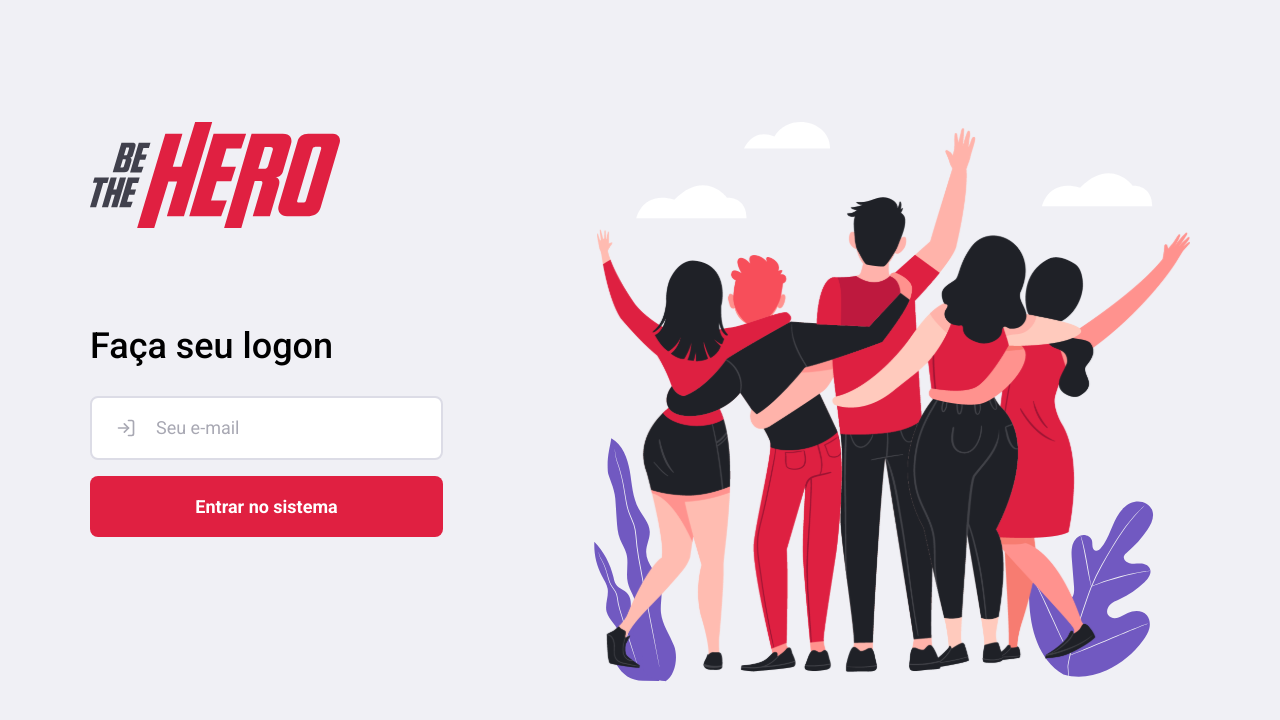
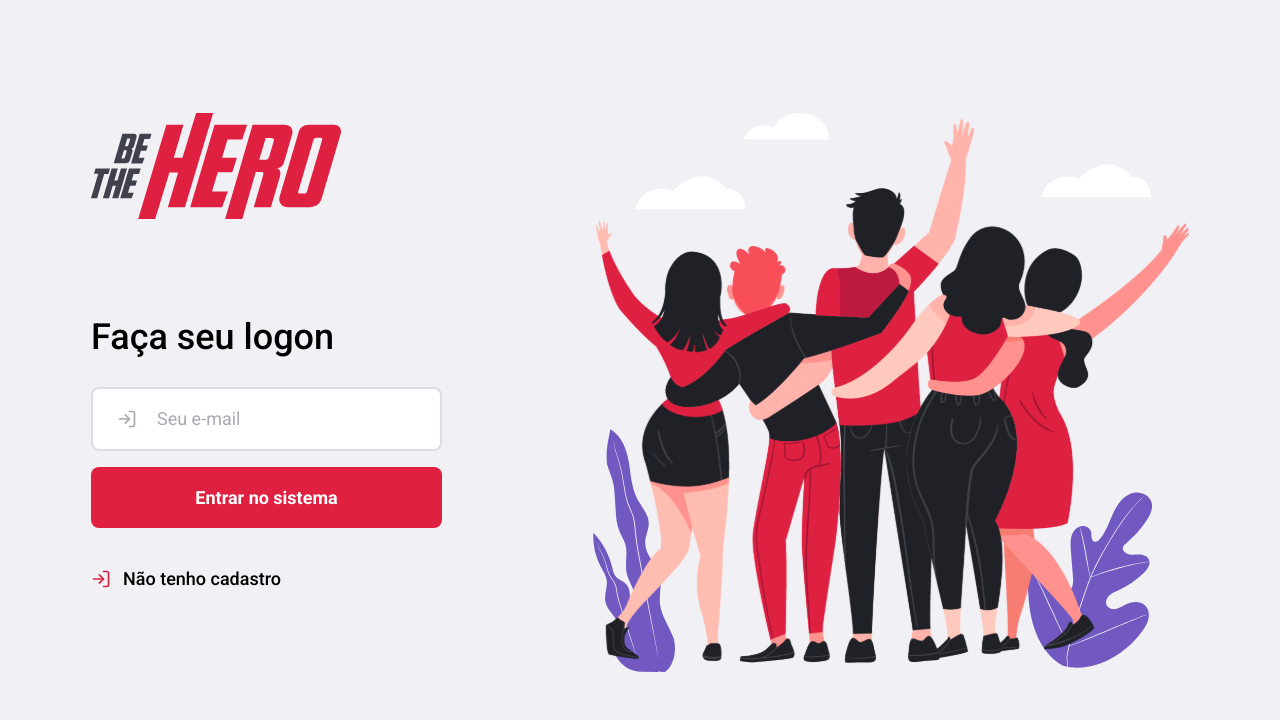
Before and after one commit to oigabrielteodoro/be-the-hero, a Next.js app: page / in a window 1280 px wide. Shown: the top 720 px of the page. Built offline with nearby package versions, Linux system fonts and the light colour scheme.

Commit message:
feat: created Home page

```diff
--- a/src/pages/index.tsx
+++ b/src/pages/index.tsx
@@ -1,11 +1,13 @@
+import Link from 'next/link';
+
 import { FormProvider, useForm } from 'react-hook-form';
 
 import { FiLogIn } from 'react-icons/fi';
 
+import { Input } from '~/components/shared/Input';
 import { Button } from '~/components/shared/Button';
-import { Input } from '~/components/shared/Input';
 
-import { Container, Content, Logo } from '~/styles/pages/Home';
+import { Wrapper, Container, Content, Logo, SignUpContainer } from '~/styles/pages/Home';
 
 export default function Home() {
   const { handleSubmit, ...form } = useForm();
@@ -15,6 +17,7 @@ export default function Home() {
   }
 
   return (
+    <Wrapper>
       <Container>
         <Content>
           <Logo src="/static/img/logo.svg" alt="Be The Hero" />
@@ -28,9 +31,18 @@ export default function Home() {
               <Button type="submit">Entrar no sistema</Button>
             </form>
           </FormProvider>
+
+          <Link href="/signup">
+            <SignUpContainer>
+              <a target="_blank">
+                <FiLogIn size={20} /> Não tenho cadastro
+              </a>
+            </SignUpContainer>
+          </Link>
         </Content>
 
         <img src="/static/img/peoples.svg" alt="Peoples" />
       </Container>
+    </Wrapper>
   );
 }
--- a/src/styles/pages/Home/index.ts
+++ b/src/styles/pages/Home/index.ts
@@ -1,10 +1,19 @@
 import styled from 'styled-components';
+
+export const Wrapper = styled.div`
+  display: flex;
+  align-items: center;
+  justify-content: center;
+  flex-direction: column;
+
+  height: 100vh;
+`;
 
 export const Container = styled.div`
   display: flex;
 
   max-width: 1100px;
-  margin: 122px auto;
+  margin: 0 auto;
 
   > img {
     margin-left: 151px;
@@ -23,6 +32,7 @@ export const Content = styled.div`
   flex-direction: column;
 
   flex: 1;
+  min-width: 351px;
 
   h1 {
     font-size: 2.25rem;
@@ -36,3 +46,30 @@ export const Content = styled.div`
     grid-gap: 1rem;
   }
 `;
+
+export const SignUpContainer = styled.div`
+  margin-top: 2.5rem;
+
+  cursor: pointer;
+
+  a {
+    display: flex;
+    align-items: center;
+
+    font-size: 1.125rem;
+    font-weight: 500;
+
+    color: var(--black-400);
+
+    transition: opacity 0.2s;
+
+    svg {
+      margin-right: 0.75rem;
+      color: var(--red-400);
+    }
+
+    &:hover {
+      opacity: 0.8;
+    }
+  }
+`;
```
Also changed, not shown: .eslintrc.json. Lines whose indentation alone changed are shown as unchanged.
